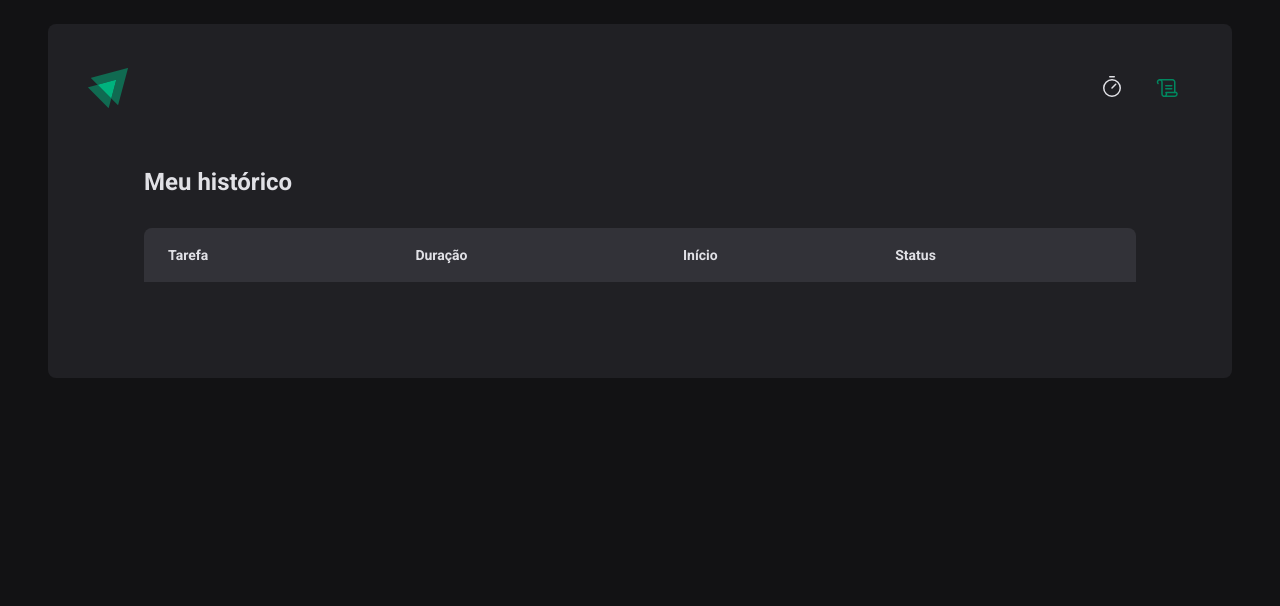
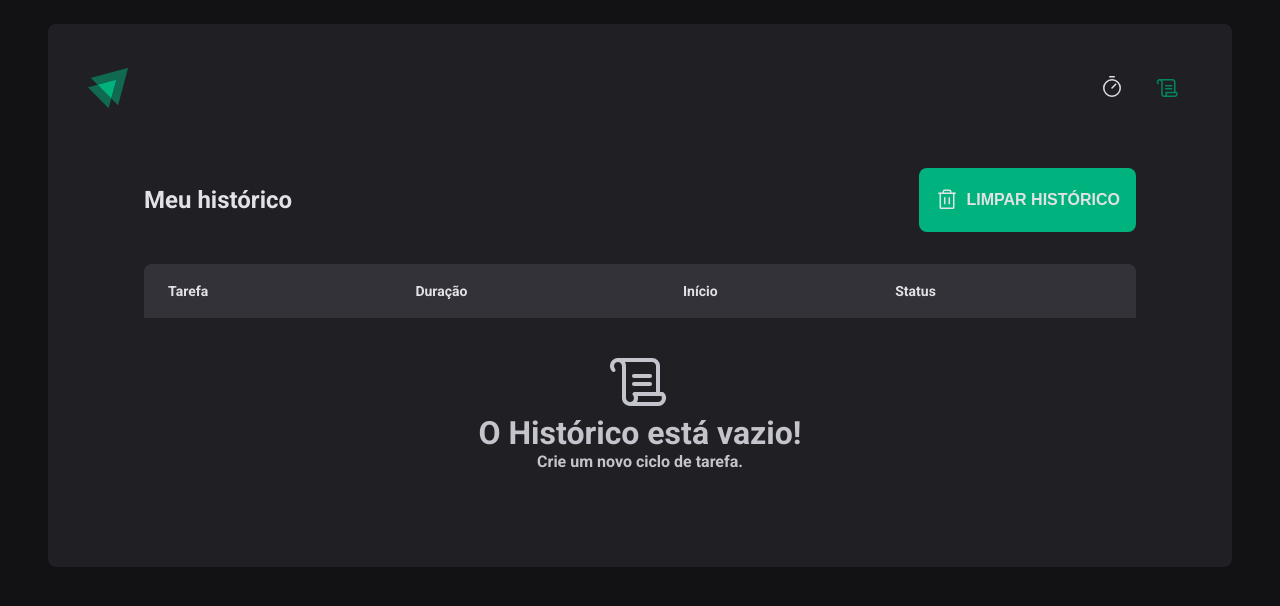
Before and after one commit to erickmarquesc/Pomodoro-Timer, a React (Vite) app: page /history in a window 1280 px wide. Shown: the top 606 px of the page. Built offline with nearby package versions, Linux system fonts and the light colour scheme.

Commit message:
perf: :art: format of the code

```diff
--- a/src/pages/History/index.tsx
+++ b/src/pages/History/index.tsx
@@ -1,13 +1,28 @@
 import { useContext } from "react";
 import { CyclesContext } from "../../context/CyclesContext";
-import { HistoryContainer, HistoryList, Status } from "./styles";
+import { HistoryContainer, HistoryHeader, HistoryList, Status } from "./styles";
 import { formatDistanceToNow } from "date-fns";
+import { Trash, Scroll } from "phosphor-react";
+
 import ptBR from "date-fns/locale/pt-BR";
 export function History() {
   const { cycles } = useContext(CyclesContext);
+
+  const handleClierHistory = () => {
+    localStorage.clear()
+    window.location.reload();
+  }
+
   return (
     <HistoryContainer>
+      <HistoryHeader>
+
         <h1>Meu histórico</h1>
+        <button onClick={() => handleClierHistory()}>
+          <Trash size={24} />
+          Limpar histórico
+        </button>
+      </HistoryHeader>
 
       <HistoryList>
         <table>
@@ -20,7 +35,8 @@ export function History() {
             </tr>
           </thead>
           <tbody>
-            {cycles.map((cycle) => {
+            {
+              cycles.map((cycle) => {
                 return (
                   <tr key={cycle.id}>
                     <td>{cycle.task}</td>
@@ -44,9 +60,23 @@ export function History() {
                       )}
                     </td>
                   </tr>)
-            })}
+              })
+            }
           </tbody>
         </table>
+        {cycles.length == 0 && (
+
+          <div className="clearHistory">
+            <Scroll size={64} />
+
+            <h1>
+              O Histórico está vazio!
+            </h1>
+            <strong>
+              Crie um novo ciclo de tarefa.
+            </strong>
+          </div>)
+        }
       </HistoryList>
     </HistoryContainer>
   )
--- a/src/pages/History/styles.ts
+++ b/src/pages/History/styles.ts
@@ -6,11 +6,43 @@ export const HistoryContainer = styled.main`
   padding: 3.5rem;
   flex-direction: column;
 
+
+`;
+
+export const HistoryHeader = styled.div`
+  display: flex;
+  justify-content: space-between;
+  align-items: center;
   h1{
     font-size: 1.5rem;
     color: ${(props) => props.theme["gray-100"]};
   }
-`;
+
+  button{
+    border: 0;
+    gap: 0.5rem;
+    width: auto;
+    height: 64px;
+    padding: 1rem;
+    display: flex;
+    font-size: 1rem;
+    cursor: pointer;
+    font-weight: bold;
+    border-radius: 8px;
+    align-items: center;
+    justify-items: center;
+    justify-content: center;
+    color: ${(props) => props.theme["gray-100"]};
+    background-color: ${(props) => props.theme["green-300"]};
+    text-transform: uppercase;
+
+    transition: 1s ease-in-out;
+
+    &:hover{
+      background: ${(props) => props.theme["red-700"]};
+    };
+  }
+`
 
 export const HistoryList = styled.div`
   flex: 1;
@@ -39,6 +71,7 @@ export const HistoryList = styled.div`
         border-top-right-radius: 8px;
         padding-right: 1.5rem;
       }
+
     }
 
     td{
@@ -58,6 +91,15 @@ export const HistoryList = styled.div`
       }
     }
   }
+
+    .clearHistory{
+      display: flex;
+      flex-direction: column;
+      width: 100%;
+      margin-top: 32px;
+      align-items: center;
+      justify-content: center;
+    }
 `;
 
 const STATUS_COLORS={
```
Lines whose indentation alone changed are shown as unchanged.
